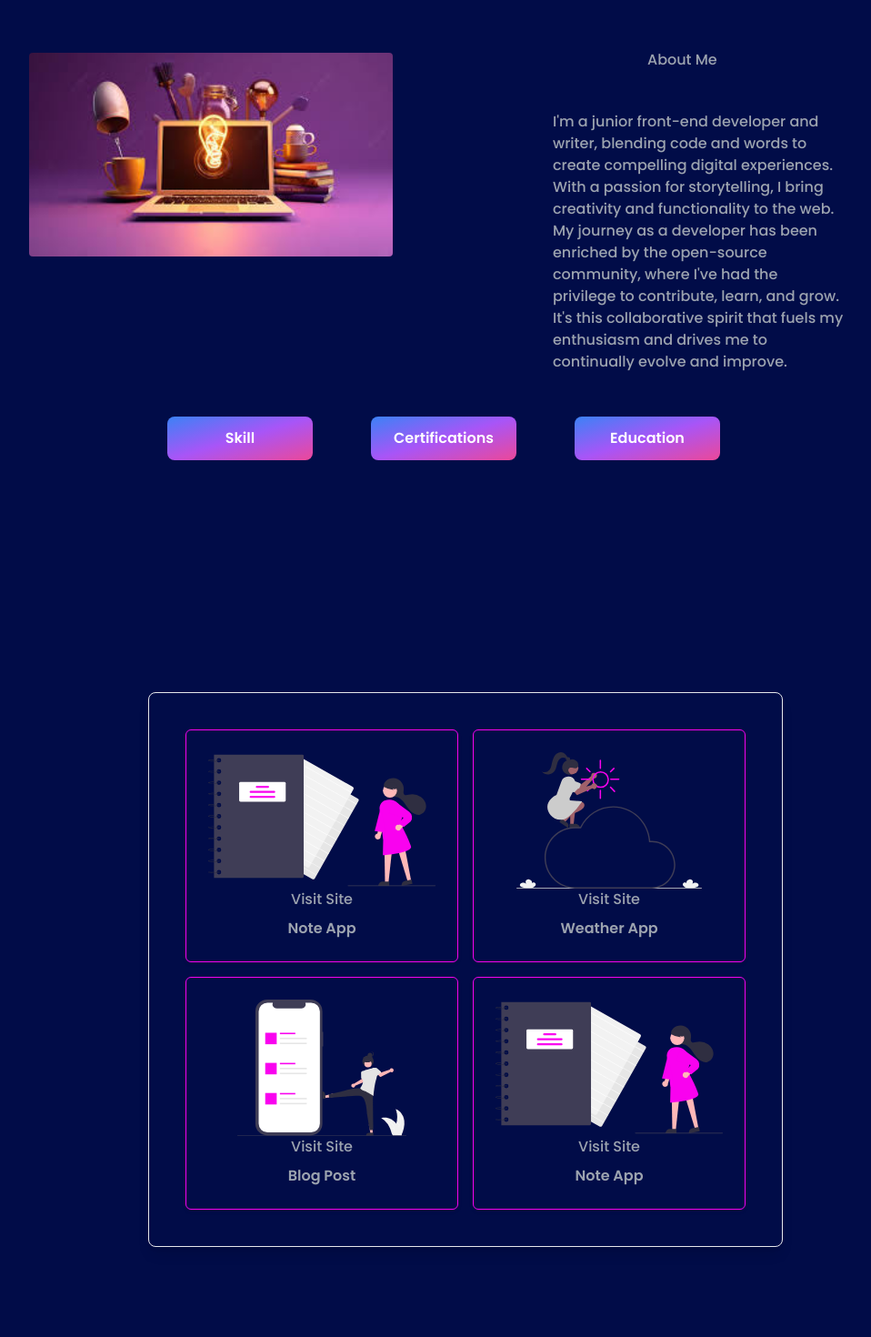
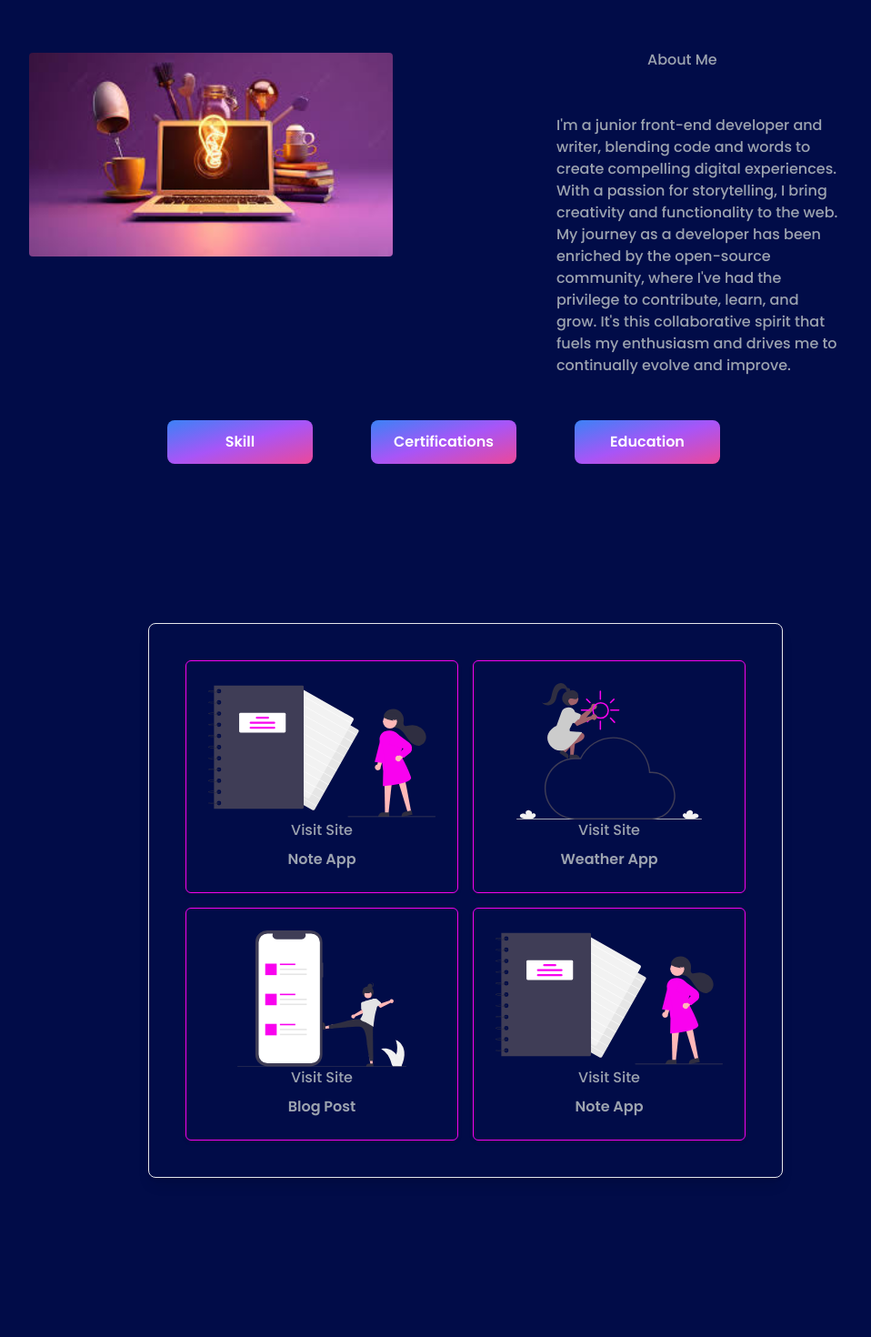
Before and after one commit to Nwakaego-Ego/Portfolio, a Next.js app: page / in a window 1280 px wide. Shown: the part 500-1970 px from the top of the page at 91% size, without its empty margins (128-1086 px from the left). Built offline with nearby package versions, Linux system fonts and the light colour scheme.

Commit message:
i added padding to the project ans about section

```diff
--- a/src/app/Pages/About/about.jsx
+++ b/src/app/Pages/About/about.jsx
@@ -4,7 +4,7 @@ const About = () => {
   return (
     <>
       <div
-        className="skills relative lg:flex lg:justify-between  lg:mr-10  lg:px-40"
+        className="skills relative lg:flex lg:justify-between  lg:mr-10  lg:px-40 "
         id="about"
       >
         <div className="">
@@ -28,7 +28,7 @@ const About = () => {
             About Me
           </p>
           <div className=" lg:py-6 lg:px-6  ">
-            <p className="flex leading-6  text-gray-400 mt-5  lg:w-80 lg:pb-6  ">
+            <p className="flex leading-6 p-14 lg:p-1  text-gray-400 mt-5  lg:w-80 lg:pb-6  ">
               I'm a junior front-end developer and writer, blending code and
               words to create compelling digital experiences. With a passion for
               storytelling, I bring creativity and functionality to the web. My
--- a/src/app/components/ListDropDown/listDropDown.jsx
+++ b/src/app/components/ListDropDown/listDropDown.jsx
@@ -9,7 +9,7 @@ const listDropDown = ({ btnText, lists }) => {
 
   return (
     <>
-      <div className="w-52 h-32">
+      <div className="w-52 h-32 ">
         <button
           onClick={toggleDropDown}
           className="w-40 h-12 block lg:inline-block bg-gradient-to-br from-blue-500 via-purple-500 to-pink-500 hover:bg-slate-200 text-white font-bold py-2 px-4 rounded-lg mb-10"
--- a/src/app/components/Projects/project.js
+++ b/src/app/components/Projects/project.js
@@ -26,7 +26,7 @@ const projects = () => {
 
   return (
     <div
-      className="flex justify-center items-center h-screen mt-20 mb-20"
+      className="flex justify-center items-center h-screen  mb-20 p-10 lg:p-1 "
       id="project"
     >
       <div className="border p-10 rounded-lg shadow-lg ">
```
